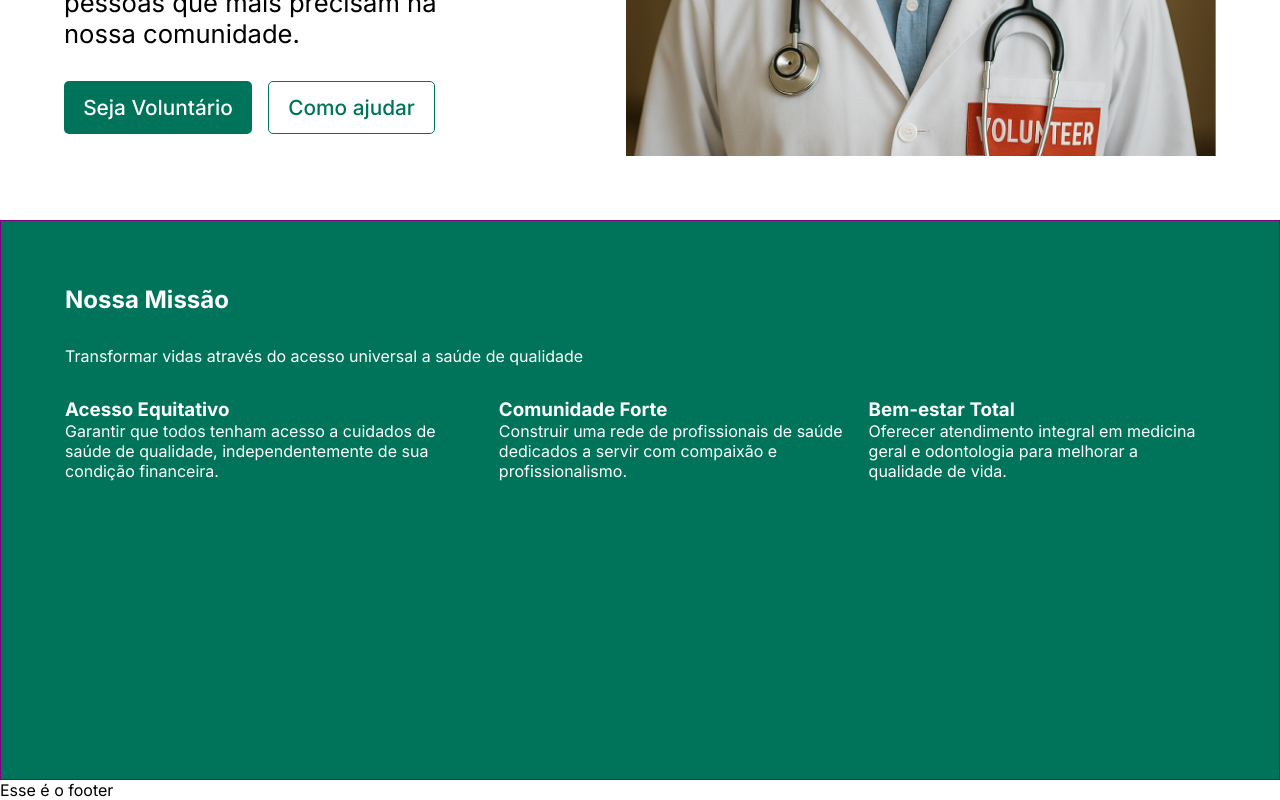
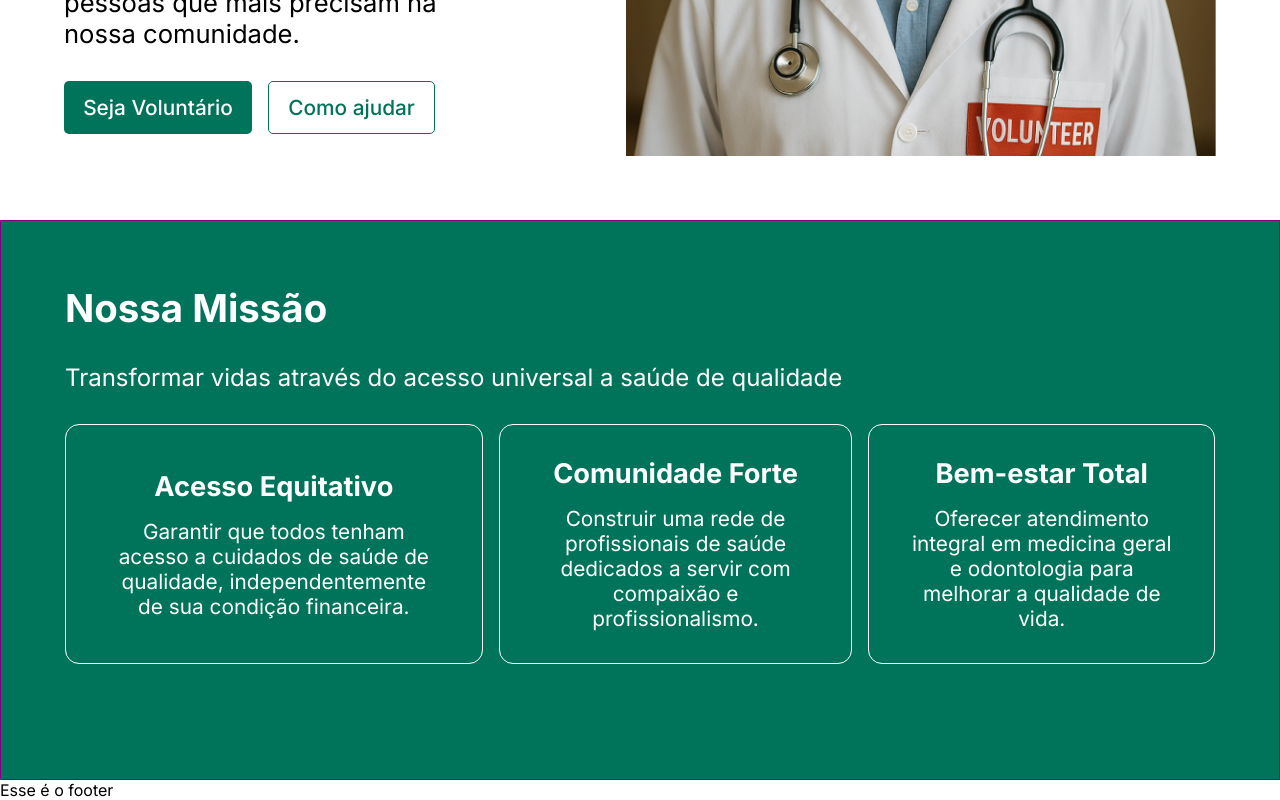
Before and after one commit to laecio22/desafio-router, a React (Vite) app: page / in a window 1280 px wide. Shown: the part 500-1300 px from the top of the page. Built offline with nearby package versions, Linux system fonts and the light colour scheme.

Commit message:
style:estilização  dos  cards  sessão de nossa  missão

```diff
--- a/src/components/cardMissao/CardMissao.jsx
+++ b/src/components/cardMissao/CardMissao.jsx
@@ -2,7 +2,7 @@ import s from './cardMissao.module.scss'
 
 const CardMissao = (props) => {
   return (
-    <article className={s.container}>
+    <article className={s.article}>
         <h3>{props.titleCard}</h3>
         <p>{props.descriptionCard}</p>
     </article>
--- a/src/components/cardMissao/cardMissao.module.scss
+++ b/src/components/cardMissao/cardMissao.module.scss
@@ -0,0 +1,24 @@
+@use '../../colors.scss';
+.article {
+    display: flex;
+    flex-direction: column;
+    justify-content: center;
+    align-items: center;
+    border: 1px solid colors.$color-white;
+    height: 30vh;
+    gap: 1rem;
+    border-radius: 14px;
+
+    h3 {
+        font-weight: bold;
+        font-size: 1.7rem;
+    }
+
+    p {
+        font-weight: 400;
+        font-size: 1.3rem;
+        text-align: center;
+        width: 80%;
+    }
+
+}
--- a/src/pages/home/home.module.scss
+++ b/src/pages/home/home.module.scss
@@ -81,6 +81,16 @@
   flex-direction: column;
   gap: 2rem;
 
+  h2 {
+    font-weight: bold;
+    font-size: 2.4rem;
+  }
+
+  p {
+    font-weight: 400;
+    font-size: 1.5rem;
+  }
+
   .boxCardsMissao {
     display: flex;
     gap: 1rem;
```
